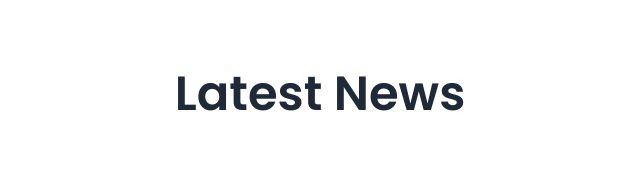
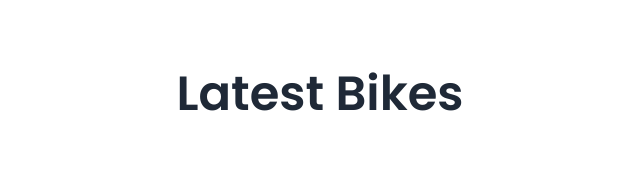
Before and after one commit to Arjon200141/bikers_zone, a plain HTML site: page index.html in a window 1280 px wide. Shown: the part 598-777 px from the top of the page, 320-960 px from the left. Drawn offline with nearby package versions, Linux system fonts and the light colour scheme.

Commit message:
Latest Bike Added

```diff
--- a/index.html
+++ b/index.html
@@ -173,7 +173,7 @@
 
     <!--Latest News-->
     <section class="my-24">
-        <h2 class="text-5xl font-semibold text-center">Latest News</h2>
+        <h2 class="text-5xl font-semibold text-center">Latest Bikes</h2>
         <div class="grid grid-cols-1 md:grid-cols-2 lg:grid-cols-3 gap-5">
             <!--First Card-->
             <div class="card my-16  bg-base-100 shadow-xl">
```
